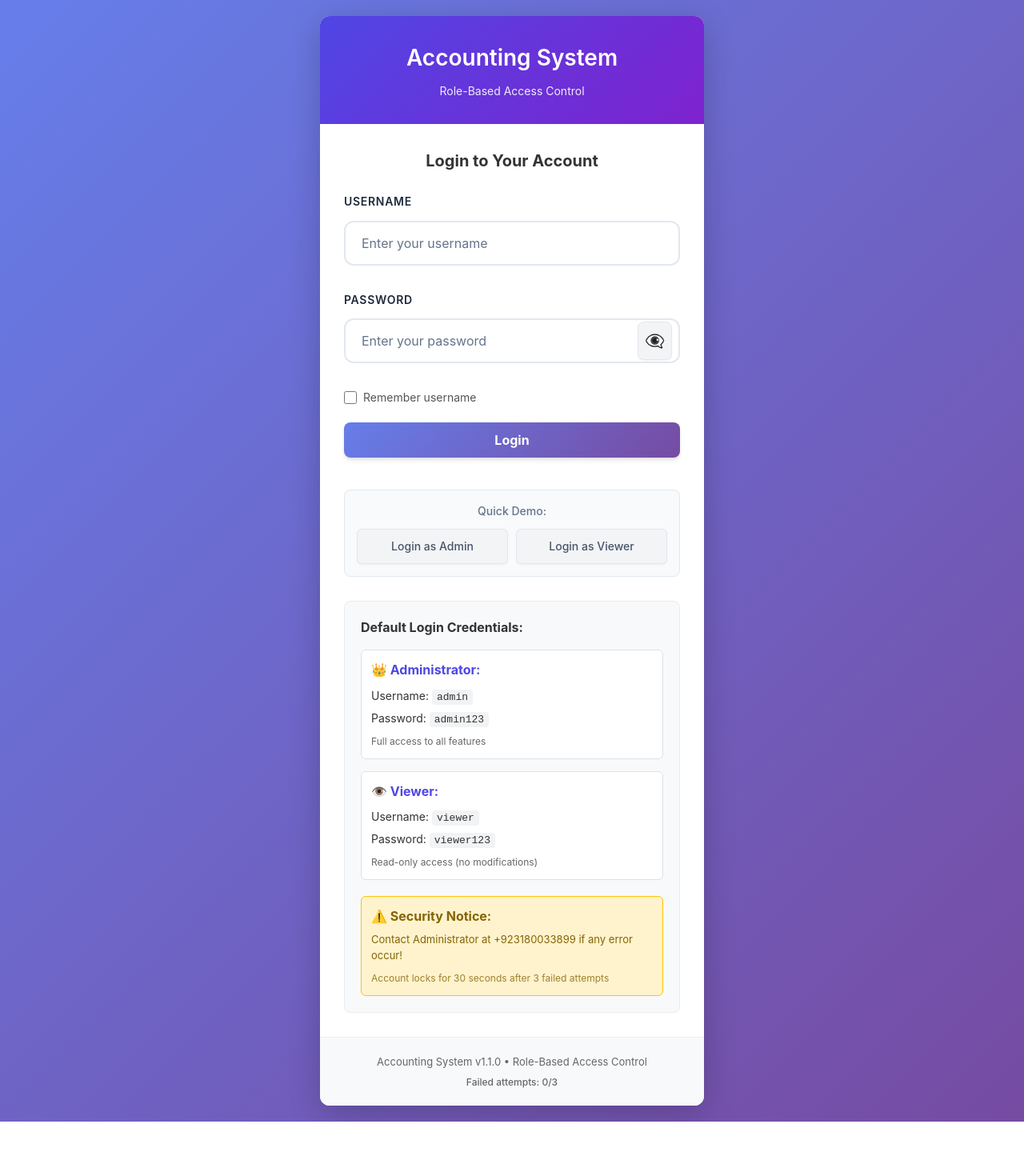
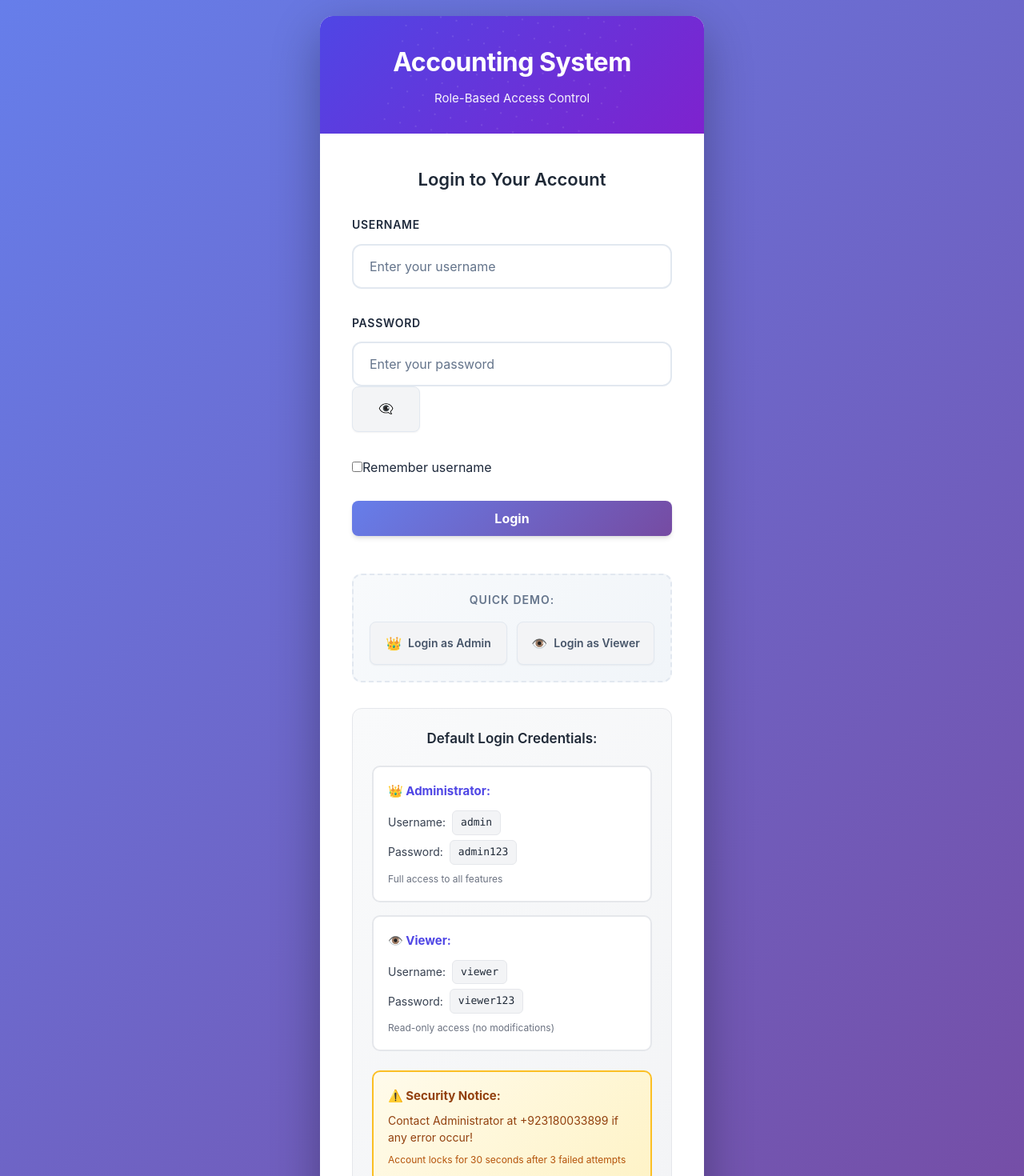
Before and after one commit to thegrotech/Double-Entry-Accounting-System, a React (Create React App) app in the folder frontend/: page / in a window 1280 px wide. Shown: the top 1470 px of the page at 80% size. Before the commit the page ends 1402 px from the top, so only its background shows below. Built offline with nearby package versions, Linux system fonts and the light colour scheme.

Commit message:
Revamp login page styles with modern design
Updated styles for the login page with modern design elements, including improved layout, animations, and accessibility features.

```diff
--- a/frontend/src/components/Login.css
+++ b/frontend/src/components/Login.css
@@ -1,3 +1,5 @@
+/* Login Page Styles - Modern Design with Password Toggle */
+
 .login-container {
   min-height: 100vh;
   display: flex;
@@ -5,265 +7,232 @@
   justify-content: center;
   background: linear-gradient(135deg, #667eea 0%, #764ba2 100%);
   padding: 20px;
+  font-family: -apple-system, BlinkMacSystemFont, 'Segoe UI', 'Roboto', sans-serif;
 }
 
 .login-card {
   background: white;
-  border-radius: 12px;
-  box-shadow: 0 10px 40px rgba(0, 0, 0, 0.2);
+  border-radius: 16px;
+  box-shadow: 0 20px 60px rgba(0, 0, 0, 0.3);
   width: 100%;
   max-width: 480px;
   overflow: hidden;
+  animation: cardEnter 0.6s ease-out;
+}
+
+@keyframes cardEnter {
+  from {
+    opacity: 0;
+    transform: translateY(20px);
+  }
+  to {
+    opacity: 1;
+    transform: translateY(0);
+  }
 }
 
 .login-header {
   background: linear-gradient(135deg, #4f46e5 0%, #7e22ce 100%);
   color: white;
-  padding: 30px;
+  padding: 32px;
   text-align: center;
+  position: relative;
+  overflow: hidden;
+}
+
+.login-header::before {
+  content: '';
+  position: absolute;
+  top: -50%;
+  left: -50%;
+  width: 200%;
+  height: 200%;
+  background: radial-gradient(circle, rgba(255,255,255,0.1) 1px, transparent 1px);
+  background-size: 20px 20px;
+  animation: float 20s linear infinite;
+}
+
+@keyframes float {
+  from { transform: rotate(0deg); }
+  to { transform: rotate(360deg); }
 }
 
 .login-header h2 {
   margin: 0;
-  font-size: 28px;
-  font-weight: 600;
+  font-size: 32px;
+  font-weight: 700;
+  letter-spacing: -0.5px;
+  position: relative;
+  z-index: 1;
 }
 
 .login-header p {
   margin: 8px 0 0;
-  opacity: 0.9;
-  font-size: 14px;
+  opacity: 0.95;
+  font-size: 15px;
+  font-weight: 400;
+  position: relative;
+  z-index: 1;
 }
 
 .login-form-container {
-  padding: 30px;
+  padding: 40px;
 }
 
 .login-form-container h3 {
-  margin: 0 0 24px;
-  color: #333;
-  font-size: 20px;
+  margin: 0 0 28px;
+  color: #1f2937;
+  font-size: 22px;
   text-align: center;
+  font-weight: 600;
 }
 
 .error-message {
-  background: #fee;
-  border: 1px solid #fcc;
-  color: #c00;
-  padding: 12px;
-  border-radius: 6px;
-  margin-bottom: 20px;
+  background: linear-gradient(135deg, #fee 0%, #fff0f0 100%);
+  border: 1px solid #fecaca;
+  color: #dc2626;
+  padding: 14px 16px;
+  border-radius: 8px;
+  margin-bottom: 24px;
   font-size: 14px;
+  display: flex;
+  align-items: flex-start;
+  gap: 10px;
+}
+
+.error-message::before {
+  content: '⚠️';
+  font-size: 16px;
+  flex-shrink: 0;
+}
+
+.locked-message {
+  background: linear-gradient(135deg, #fef3c7 0%, #fffbeb 100%);
+  border: 1px solid #fbbf24;
+  color: #92400e;
+}
+
+.locked-message::before {
+  content: '🔒';
 }
 
 .form-group {
-  margin-bottom: 20px;
+  margin-bottom: 24px;
 }
 
 .form-group label {
   display: block;
-  margin-bottom: 6px;
-  color: #555;
+  margin-bottom: 8px;
+  color: #374151;
   font-weight: 500;
   font-size: 14px;
+  text-transform: uppercase;
+  letter-spacing: 0.5px;
+}
+
+.input-wrapper {
+  position: relative;
+  width: 100%;
 }
 
 .form-group input {
   width: 100%;
-  padding: 12px;
-  border: 1px solid #ddd;
-  border-radius: 6px;
-  font-size: 16px;
-  transition: border-color 0.3s;
+  padding: 14px 50px 14px 16px;
+  border: 2px solid #e5e7eb;
+  border-radius: 10px;
+  font-size: 15px;
+  transition: all 0.3s;
+  background: #fafafa;
+  color: #1f2937;
+}
+
+.form-group input:hover {
+  background: #f8fafc;
+  border-color: #c7d2fe;
 }
 
 .form-group input:focus {
   outline: none;
   border-color: #4f46e5;
-  box-shadow: 0 0 0 3px rgba(79, 70, 229, 0.1);
+  background: white;
+  box-shadow: 0 0 0 4px rgba(79, 70, 229, 0.15);
+  transform: translateY(-1px);
 }
 
 .form-group input:disabled {
-  background: #f5f5f5;
+  background: #f3f4f6;
+  border-color: #d1d5db;
+  color: #9ca3af;
   cursor: not-allowed;
 }
 
-.login-button {
-  width: 100%;
-  padding: 14px;
-  background: linear-gradient(135deg, #4f46e5 0%, #7e22ce 100%);
-  color: white;
+/* Password Toggle Styles */
+.password-toggle-btn {
+  position: absolute;
+  right: 12px;
+  top: 50%;
+  transform: translateY(-50%);
+  background: transparent;
   border: none;
-  border-radius: 6px;
-  font-size: 16px;
-  font-weight: 600;
   cursor: pointer;
-  transition: transform 0.2s, box-shadow 0.2s;
+  padding: 8px;
+  border-radius: 50%;
+  transition: all 0.3s;
+  display: flex;
+  align-items: center;
+  justify-content: center;
+  color: #6b7280;
+  z-index: 10;
 }
 
-.login-button:hover:not(:disabled) {
-  transform: translateY(-2px);
-  box-shadow: 0 5px 15px rgba(79, 70, 229, 0.3);
-}
-
-.login-button:disabled {
-  opacity: 0.6;
-  cursor: not-allowed;
-}
-
-.login-info {
-  margin-top: 30px;
-  padding: 20px;
-  background: #f8f9fa;
-  border-radius: 8px;
-  border: 1px solid #e9ecef;
-}
-
-.login-info h4 {
-  margin: 0 0 15px;
-  color: #333;
-  font-size: 16px;
-}
-
-.credentials {
-  display: grid;
-  gap: 15px;
-}
-
-.credential-item {
-  color: #333;
-  padding: 12px;
-  background: white;
-  border-radius: 6px;
-  border: 1px solid #dee2e6;
-}
-
-.credential-item strong {
-  display: block;
-  margin-bottom: 8px;
+.password-toggle-btn:hover:not(:disabled) {
+  background: #f3f4f6;
   color: #4f46e5;
 }
 
-.credential-item div {
-  margin: 4px 0;
-  font-size: 14px;
+.password-toggle-btn:focus {
+  outline: none;
+  box-shadow: 0 0 0 3px rgba(79, 70, 229, 0.2);
 }
 
-.credential-item code {
-  background: #f1f3f5;
-  padding: 2px 6px;
-  border-radius: 4px;
-  font-family: monospace;
-  font-size: 13px;
-}
-
-.credential-item small {
-  display: block;
-  margin-top: 6px;
-  color: #666;
-  font-size: 12px;
-}
-
-.security-notice {
-  margin-top: 20px;
-  padding: 12px;
-  background: #fff3cd;
-  border: 1px solid #ffc107;
-  border-radius: 6px;
-  color: #856404;
-}
-
-.security-notice strong {
-  display: block;
-  margin-bottom: 5px;
-}
-
-.security-notice p {
-  margin: 0;
-  font-size: 13px;
-}
-
-.login-footer {
-  padding: 20px;
-  text-align: center;
-  color: #666;
-  font-size: 13px;
-  border-top: 1px solid #eee;
-  background: #f8f9fa;
-}
-
-/* Responsive adjustments */
-@media (max-width: 480px) {
-  .login-card {
-    margin: 10px;
-  }
-
-  .login-header {
-    padding: 20px;
-  }
-
-  .login-form-container {
-    padding: 20px;
-  }
-
-}
-
-/* Add these styles to your existing CSS file */
-
-/* Password toggle styles */
-.password-group {
-  position: relative;
-  margin-bottom: 20px;
-}
-
-.password-input-wrapper {
-  position: relative;
-  display: flex;
-  align-items: center;
-}
-
-.password-toggle {
-  position: absolute;
-  right: 10px;
-  background: none;
-  border: none;
-  cursor: pointer;
-  padding: 8px;
-  color: #666;
-  font-size: 18px;
-  display: flex;
-  align-items: center;
-  justify-content: center;
-  transition: color 0.2s;
-  z-index: 2;
-}
-
-.password-toggle:hover:not(:disabled) {
-  color: #4f46e5;
-}
-
-.password-toggle:disabled {
+.password-toggle-btn:disabled {
   opacity: 0.5;
   cursor: not-allowed;
 }
 
-.eye-icon {
+.toggle-icon {
   font-size: 20px;
-  display: inline-block;
+  transition: transform 0.3s;
 }
 
-/* Adjust input padding for password field */
-.password-group input {
-  padding-right: 45px !important;
+.password-toggle-btn:hover .toggle-icon {
+  transform: scale(1.1);
 }
 
-/* Form validation errors */
+/* Password strength indicator */
+.password-strength {
+  margin-top: 8px;
+  height: 4px;
+  background: #e5e7eb;
+  border-radius: 2px;
+  overflow: hidden;
+}
+
+.strength-bar {
+  height: 100%;
+  width: 0%;
+  background: #10b981;
+  transition: width 0.3s ease;
+  border-radius: 2px;
+}
+
 .field-error {
   display: block;
   color: #dc2626;
-  font-size: 12px;
-  margin-top: 5px;
-  font-weight: 400;
+  font-size: 13px;
+  margin-top: 6px;
+  font-weight: 500;
+  padding-left: 4px;
 }
 
 .input-error {
@@ -271,45 +240,114 @@
 }
 
 .input-error:focus {
-  border-color: #dc2626 !important;
-  box-shadow: 0 0 0 3px rgba(220, 38, 38, 0.1) !important;
+  box-shadow: 0 0 0 4px rgba(220, 38, 38, 0.15) !important;
 }
 
-/* Form options (Remember me checkbox) */
+/* Form Options */
 .form-options {
   display: flex;
   align-items: center;
-  margin-bottom: 20px;
+  justify-content: space-between;
+  margin-bottom: 28px;
 }
 
-.checkbox-label {
+.remember-me {
   display: flex;
   align-items: center;
   gap: 8px;
   cursor: pointer;
-  font-size: 14px;
-  color: #555;
-  font-weight: 400;
 }
 
-.checkbox-label input[type="checkbox"] {
-  width: 16px;
-  height: 16px;
+.remember-me input[type="checkbox"] {
+  width: 18px;
+  height: 18px;
+  border-radius: 4px;
+  border: 2px solid #d1d5db;
   cursor: pointer;
-  margin: 0;
   accent-color: #4f46e5;
+  transition: all 0.2s;
 }
 
-/* Loading spinner */
-.spinner {
+.remember-me input[type="checkbox"]:checked {
+  background-color: #4f46e5;
+  border-color: #4f46e5;
+}
+
+.remember-me span {
+  color: #4b5563;
+  font-size: 14px;
+  font-weight: 500;
+  user-select: none;
+}
+
+.forgot-password {
+  color: #4f46e5;
+  font-size: 14px;
+  font-weight: 500;
+  text-decoration: none;
+  transition: color 0.2s;
+}
+
+.forgot-password:hover {
+  color: #3730a3;
+  text-decoration: underline;
+}
+
+/* Login Button */
+.login-button {
+  width: 100%;
+  padding: 16px;
+  background: linear-gradient(135deg, #4f46e5 0%, #7e22ce 100%);
+  color: white;
+  border: none;
+  border-radius: 10px;
+  font-size: 16px;
+  font-weight: 600;
+  cursor: pointer;
+  transition: all 0.3s;
+  position: relative;
+  overflow: hidden;
+}
+
+.login-button::before {
+  content: '';
+  position: absolute;
+  top: 0;
+  left: -100%;
+  width: 100%;
+  height: 100%;
+  background: linear-gradient(90deg, transparent, rgba(255,255,255,0.2), transparent);
+  transition: left 0.6s;
+}
+
+.login-button:hover:not(:disabled) {
+  transform: translateY(-2px);
+  box-shadow: 0 10px 25px rgba(79, 70, 229, 0.4);
+}
+
+.login-button:hover:not(:disabled)::before {
+  left: 100%;
+}
+
+.login-button:active:not(:disabled) {
+  transform: translateY(0);
+}
+
+.login-button:disabled {
+  opacity: 0.6;
+  cursor: not-allowed;
+  background: linear-gradient(135deg, #a5b4fc 0%, #c4b5fd 100%);
+}
+
+.loading-spinner {
   display: inline-block;
-  width: 16px;
-  height: 16px;
+  width: 20px;
+  height: 20px;
   border: 2px solid rgba(255, 255, 255, 0.3);
   border-radius: 50%;
   border-top-color: white;
-  animation: spin 1s ease-in-out infinite;
-  margin-right: 8px;
+  animation: spin 1s linear infinite;
+  margin-right: 10px;
   vertical-align: middle;
 }
 
@@ -317,43 +355,49 @@
   to { transform: rotate(360deg); }
 }
 
-/* Demo login buttons */
+/* Demo Login Section */
 .demo-logins {
-  margin-top: 25px;
-  padding: 15px;
-  background: #f8fafc;
-  border-radius: 8px;
-  border: 1px solid #e2e8f0;
+  margin-top: 32px;
+  padding: 20px;
+  background: linear-gradient(135deg, #f8fafc 0%, #f1f5f9 100%);
+  border-radius: 12px;
+  border: 2px dashed #e2e8f0;
 }
 
 .demo-title {
-  margin: 0 0 10px 0;
+  margin: 0 0 16px 0;
   font-size: 14px;
   color: #64748b;
-  font-weight: 500;
+  font-weight: 600;
   text-align: center;
+  text-transform: uppercase;
+  letter-spacing: 1px;
 }
 
 .demo-buttons {
   display: flex;
-  gap: 10px;
+  gap: 12px;
 }
 
 .demo-button {
   flex: 1;
-  padding: 10px 15px;
+  padding: 14px;
   border: none;
-  border-radius: 6px;
+  border-radius: 8px;
   font-size: 14px;
-  font-weight: 500;
+  font-weight: 600;
   cursor: pointer;
-  transition: all 0.2s;
+  transition: all 0.3s;
   text-align: center;
+  display: flex;
+  align-items: center;
+  justify-content: center;
+  gap: 8px;
 }
 
 .demo-button:hover:not(:disabled) {
   transform: translateY(-2px);
-  box-shadow: 0 4px 12px rgba(0, 0, 0, 0.1);
+  box-shadow: 0 8px 20px rgba(0, 0, 0, 0.15);
 }
 
 .demo-button:disabled {
@@ -366,71 +410,258 @@
   color: white;
 }
 
+.demo-button.admin::before {
+  content: '👑';
+  font-size: 16px;
+}
+
 .demo-button.viewer {
   background: linear-gradient(135deg, #3b82f6 0%, #1d4ed8 100%);
   color: white;
 }
 
-/* Login attempts counter */
+.demo-button.viewer::before {
+  content: '👁️';
+  font-size: 16px;
+}
+
+/* Login Info Section */
+.login-info {
+  margin-top: 32px;
+  padding: 24px;
+  background: linear-gradient(135deg, #f9fafb 0%, #f3f4f6 100%);
+  border-radius: 12px;
+  border: 1px solid #e5e7eb;
+}
+
+.login-info h4 {
+  margin: 0 0 20px;
+  color: #1f2937;
+  font-size: 17px;
+  font-weight: 600;
+  text-align: center;
+}
+
+.credentials {
+  display: grid;
+  gap: 16px;
+}
+
+.credential-item {
+  color: #374151;
+  padding: 18px;
+  background: white;
+  border-radius: 10px;
+  border: 2px solid #e5e7eb;
+  transition: all 0.3s;
+}
+
+.credential-item:hover {
+  border-color: #c7d2fe;
+  transform: translateY(-2px);
+  box-shadow: 0 8px 20px rgba(0, 0, 0, 0.08);
+}
+
+.credential-item strong {
+  display: flex;
+  align-items: center;
+  gap: 8px;
+  margin-bottom: 12px;
+  color: #4f46e5;
+  font-size: 15px;
+}
+
+.credential-item div {
+  margin: 6px 0;
+  font-size: 14px;
+  display: flex;
+  align-items: center;
+  gap: 8px;
+}
+
+.credential-item code {
+  background: #f3f4f6;
+  padding: 4px 10px;
+  border-radius: 6px;
+  font-family: 'Menlo', 'Monaco', 'Courier New', monospace;
+  font-size: 13px;
+  color: #1f2937;
+  border: 1px solid #e5e7eb;
+}
+
+.credential-item small {
+  display: block;
+  margin-top: 10px;
+  color: #6b7280;
+  font-size: 12px;
+  line-height: 1.4;
+}
+
+.security-notice {
+  margin-top: 24px;
+  padding: 18px;
+  background: linear-gradient(135deg, #fffbeb 0%, #fef3c7 100%);
+  border: 2px solid #fbbf24;
+  border-radius: 10px;
+  color: #92400e;
+}
+
+.security-notice strong {
+  display: flex;
+  align-items: center;
+  gap: 8px;
+  margin-bottom: 8px;
+  font-size: 15px;
+}
+
+.security-notice p {
+  margin: 0 0 8px;
+  font-size: 14px;
+  line-height: 1.5;
+}
+
+.security-notice small {
+  display: block;
+  font-size: 12px;
+  color: #b45309;
+}
+
+.login-footer {
+  padding: 24px;
+  text-align: center;
+  color: #6b7280;
+  font-size: 13px;
+  border-top: 2px solid #f3f4f6;
+  background: #fafafa;
+}
+
+.login-footer p {
+  margin: 0;
+}
+
 .attempts-counter {
   font-size: 12px;
-  color: #666;
-  margin-top: 5px;
-  font-weight: 500;
+  color: #dc2626;
+  margin-top: 8px;
+  font-weight: 600;
+  display: inline-flex;
+  align-items: center;
+  gap: 6px;
+  background: #fee2e2;
+  padding: 4px 12px;
+  border-radius: 20px;
 }
 
-/* Enhanced security notice */
-.security-notice small {
-  display: block;
-  margin-top: 8px;
-  color: #856404;
-  font-size: 12px;
-  opacity: 0.8;
-}
+/* Responsive adjustments */
+@media (max-width: 480px) {
+  .login-card {
+    margin: 10px;
+    border-radius: 12px;
+  }
 
-/* Locked account message */
-.error-message strong {
-  display: inline-block;
-  margin-right: 5px;
-}
+  .login-header {
+    padding: 24px;
+  }
 
-/* Responsive adjustments for new elements */
-@media (max-width: 480px) {
+  .login-form-container {
+    padding: 24px;
+  }
+
   .demo-buttons {
     flex-direction: column;
   }
 
-  .password-toggle {
-    right: 8px;
-    padding: 6px;
+  .form-options {
+    flex-direction: column;
+    align-items: flex-start;
+    gap: 12px;
   }
 
-  .demo-button {
-    padding: 12px;
+  .login-header h2 {
+    font-size: 28px;
+  }
+
+  .login-container h3 {
+    font-size: 20px;
   }
 }
 
-/* Hover effects for form elements */
-.form-group input:not(:disabled):hover {
-  border-color: #a5b4fc;
+@media (max-width: 360px) {
+  .login-form-container {
+    padding: 20px;
+  }
+
+  .login-header {
+    padding: 20px;
+  }
+
+  .login-header h2 {
+    font-size: 24px;
+  }
 }
 
-.password-toggle:not(:disabled):hover {
-  background: #f3f4f6;
-  border-radius: 50%;
+/* Accessibility improvements */
+@media (prefers-reduced-motion: reduce) {
+  .login-card,
+  .login-button,
+  .demo-button,
+  .credential-item,
+  .form-group input,
+  .password-toggle-btn {
+    animation: none;
+    transition: none;
+  }
 }
 
-/* Focus styles for accessibility */
-.password-toggle:focus {
-  outline: 2px solid #4f46e5;
-  outline-offset: 2px;
-  border-radius: 50%;
+/* Dark mode support (optional) */
+@media (prefers-color-scheme: dark) {
+  .login-card {
+    background: #1f2937;
+    box-shadow: 0 20px 60px rgba(0, 0, 0, 0.5);
+  }
+
+  .login-form-container h3 {
+    color: #f9fafb;
+  }
+
+  .form-group label {
+    color: #d1d5db;
+  }
+
+  .form-group input {
+    background: #374151;
+    border-color: #4b5563;
+    color: #f9fafb;
+  }
+
+  .form-group input:hover {
+    background: #4b5563;
+  }
+
+  .form-group input:focus {
+    background: #374151;
+  }
+
+  .login-info {
+    background: #111827;
+    border-color: #374151;
+  }
+
+  .credential-item {
+    background: #1f2937;
+    border-color: #374151;
+    color: #d1d5db;
+  }
+
+  .credential-item code {
+    background: #374151;
+    border-color: #4b5563;
+    color: #f9fafb;
+  }
+
+  .login-footer {
+    background: #111827;
+    border-color: #374151;
+    color: #9ca3af;
+  }
 }
-
-/* Smooth transitions */
-.password-toggle,
-.form-group input,
-.login-button,
-.demo-button {
-  transition: all 0.2s ease;
-}
```
